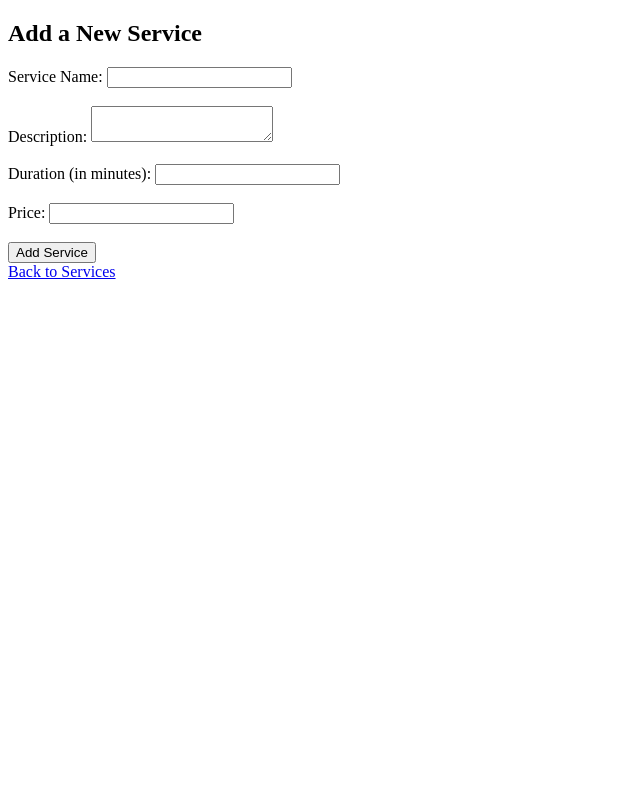
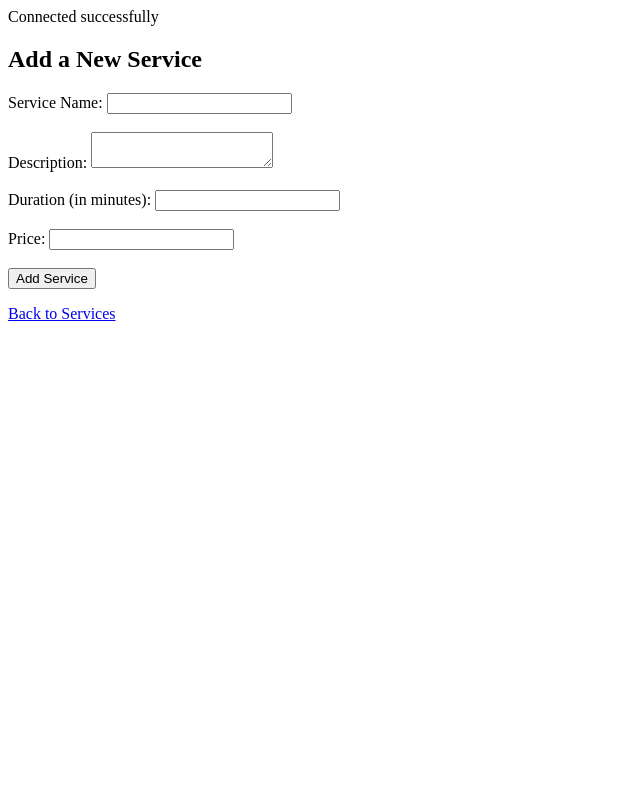
Before and after one commit to TrinaIlyza/3F_FinalProject, a PHP site: page /add_service.php in a window 1280 px wide. Shown: the whole page, without its empty margins (0-640 px from the left). Run offline with PHP 8.4, Linux system fonts and the light colour scheme.

Commit message:
made whitespace changes to database; add else statement to setup

```diff
--- a/CREATE DATABASE spa;.sql
+++ b/CREATE DATABASE spa;.sql
@@ -1,4 +1,4 @@
- CREATE DATABASE spa;
+CREATE DATABASE spa;
 use spa;
 
 CREATE TABLE users (
@@ -19,7 +19,7 @@ INSERT INTO users (full_name, email, phone_number, role)
 VALUES ('Prim', 'primusr@gmail.com', '099999999', 'admin');
 
 ALTER TABLE users   //timestamp does not become null
-    MODIFY COLUMN created_at timestamp NOT NULL DEFAULT CURRENT_TIMESTAMP;
+MODIFY COLUMN created_at timestamp NOT NULL DEFAULT CURRENT_TIMESTAMP;
 
 INSERT INTO users (full_name, email, phone_number, role)
 VALUES ('Zayasha Pastor', 'zpastor@gmail.com', '09150324709', 'therapist');
--- a/setup.php
+++ b/setup.php
@@ -9,5 +9,7 @@
 
     if ($conn->connect_error) {
         die("Connection failed". $conn->connect_error);
+    } else {
+        echo "Connected successfully";
     }
 ?>
```
